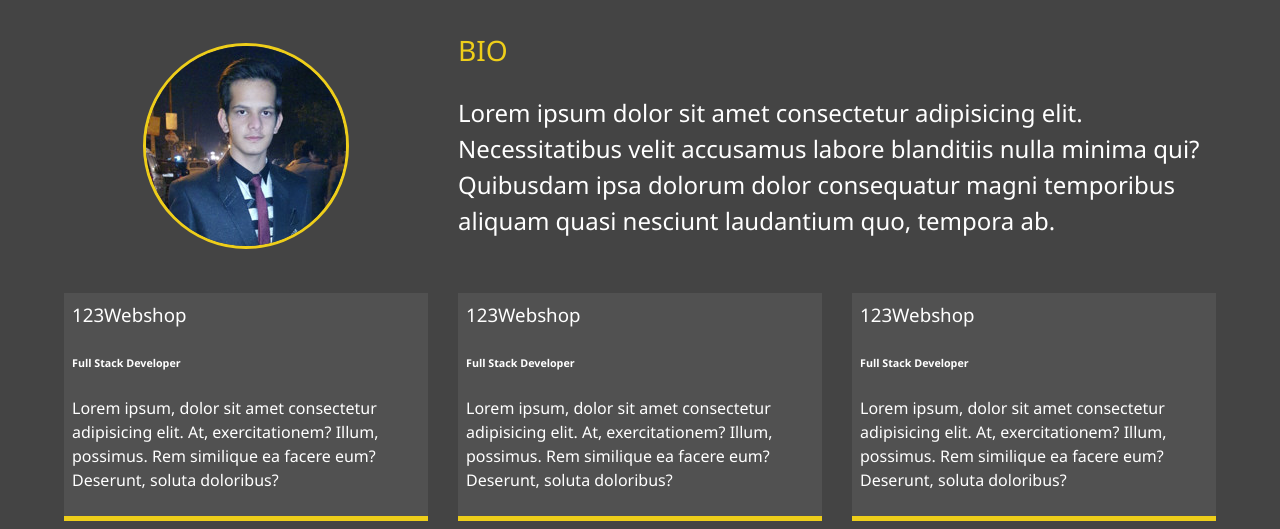
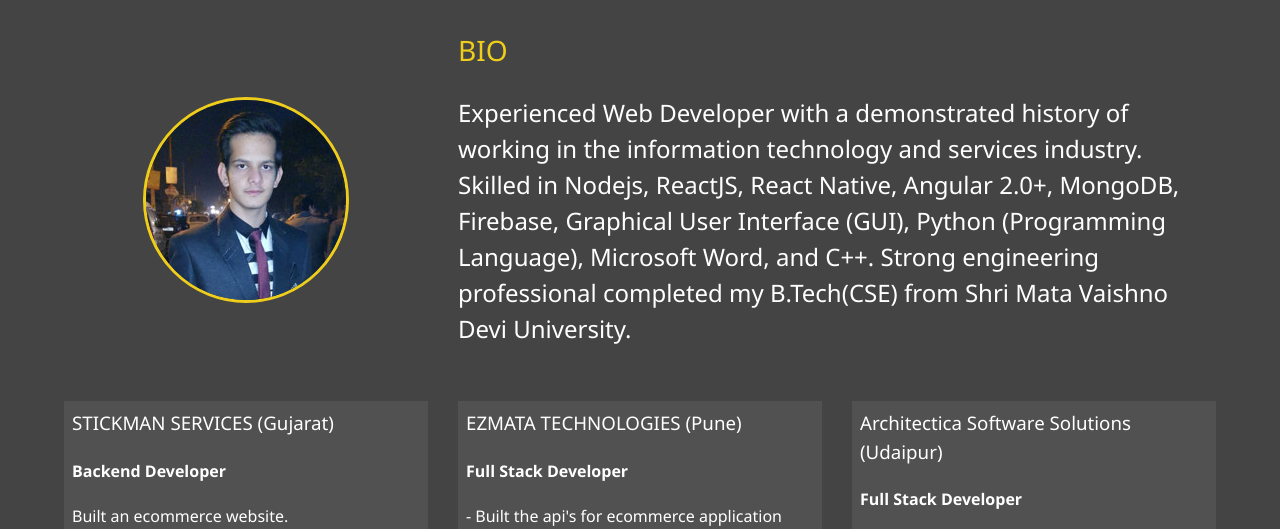
Before and after one commit to rahulmhjn/my_portfolio, a website: page dist/about.html in a window 1280 px wide. Shown: the part 253-782 px from the top of the page. Drawn offline with Linux system fonts and the light colour scheme.

Commit message:
about desc

```diff
--- a/dist/about.html
+++ b/dist/about.html
@@ -60,38 +60,49 @@
         <div class="bio">
           <h3 class="text-secondary">BIO</h3>
           <p>
-            Lorem ipsum dolor sit amet consectetur adipisicing elit.
-            Necessitatibus velit accusamus labore blanditiis nulla minima qui?
-            Quibusdam ipsa dolorum dolor consequatur magni temporibus aliquam
-            quasi nesciunt laudantium quo, tempora ab.
+            Experienced Web Developer with a demonstrated history of working in
+            the information technology and services industry. Skilled in Nodejs,
+            ReactJS, React Native, Angular 2.0+, MongoDB, Firebase, Graphical
+            User Interface (GUI), Python (Programming Language), Microsoft Word,
+            and C++. Strong engineering professional completed my B.Tech(CSE)
+            from Shri Mata Vaishno Devi University.
           </p>
         </div>
 
         <div class="job job-1">
-          <h3>123Webshop</h3>
-          <h6>Full Stack Developer</h6>
+          <h3>STICKMAN SERVICES (Gujarat)</h3>
+          <h4>Backend Developer</h6>
           <p>
-            Lorem ipsum, dolor sit amet consectetur adipisicing elit. At,
-            exercitationem? Illum, possimus. Rem similique ea facere eum?
-            Deserunt, soluta doloribus?
+            Built an ecommerce website.<br>
+            Database used is Mongodb.<br>
+            3 portals- customer, vendor, admin.<br>
+            Vendor can add products, his shop details and many more.<br>
+            Admin can approve vendor, can also approve/reject his product and also add various images features and also hd points to the customer.<br>
+            Customer can watch and buy products.<br>
+            Wishlist and cart included.<br>
+            Deal types also included which can be set by admin according to his interest.<br>
+            link: <a href="https://www.happinessdeal.com/" target="_blank"><b>My work</b></a>
           </p>
         </div>
         <div class="job job-2">
-          <h3>123Webshop</h3>
-          <h6>Full Stack Developer</h6>
+          <h3>EZMATA TECHNOLOGIES (Pune)</h3>
+          <h4>Full Stack Developer</h3>
           <p>
-            Lorem ipsum, dolor sit amet consectetur adipisicing elit. At,
-            exercitationem? Illum, possimus. Rem similique ea facere eum?
-            Deserunt, soluta doloribus?
+            - Built the api's for ecommerce application with node js as backend
+            and mongodb as database.<br />
+            - Worked on project dealing with vuejs and nodejs.<br />
+            - Worked on a project using React.<br>
+            -Using my nodejs skills, integrated an iot device with the web using mongodb as a database.<br>
+            -Built a variety of applications in Angular and nodejs as backend.
           </p>
         </div>
         <div class="job job-3">
-          <h3>123Webshop</h3>
-          <h6>Full Stack Developer</h6>
+          <h3>Architectica Software Solutions (Udaipur)</h3>
+          <h4>Full Stack Developer</h4>
           <p>
-            Lorem ipsum, dolor sit amet consectetur adipisicing elit. At,
-            exercitationem? Illum, possimus. Rem similique ea facere eum?
-            Deserunt, soluta doloribus?
+            Worked on a live project named Rental WebApp.<br>
+            This webapp deals with the customer and vendors for the dealing of renting if bikes, cars and adventure trips.<br>
+            My work sample is :<a href="https://rental-2f319.firebaseapp.com" target="_blank"><b>My work</b></a>
           </p>
         </div>
       </div>
```
